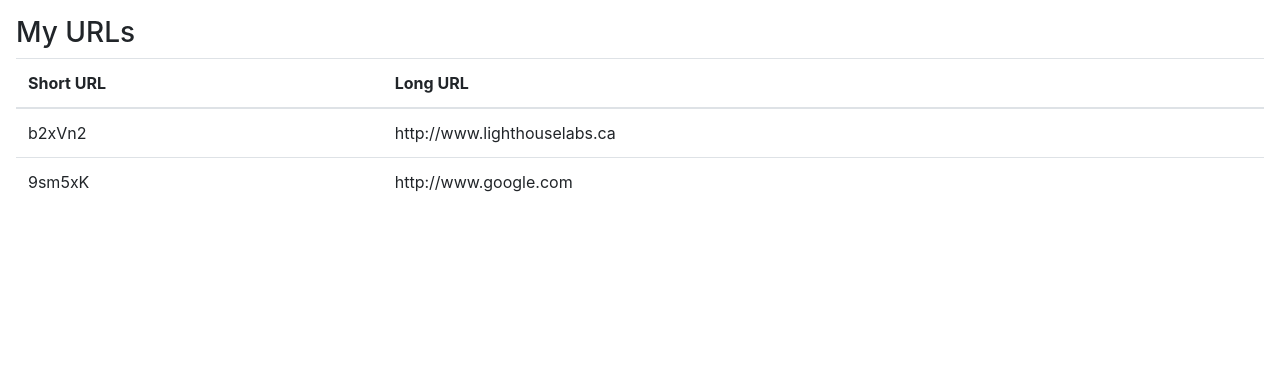
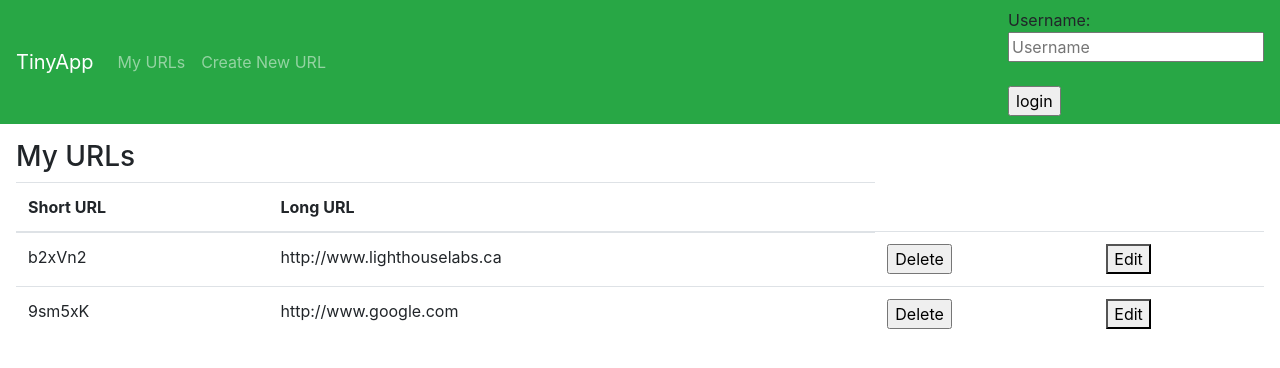
Before and after one commit to SM171906/tinyapp1, a Node server app: page /urls in a window 1280 px wide. Shown: the top 368 px of the page. Run offline with Node 20, Linux system fonts and the light colour scheme; some libraries are stand-ins or nearby versions.

Commit message:
updated the fi;le

```diff
--- a/views/urls_index.ejs
+++ b/views/urls_index.ejs
@@ -8,7 +8,12 @@
   <link rel="stylesheet" href="https://stackpath.bootstrapcdn.com/bootstrap/4.2.1/css/bootstrap.min.css" integrity="sha384-GJzZqFGwb1QTTN6wy59ffF1BuGJpLSa9DkKMp0DgiMDm4iYMj70gZWKYbI706tWS" crossorigin="anonymous">
   <title>TinyApp</title>
 </head>
+
 <body>
+  <header>
+    <%- include('partials/_header') %>
+  </header>
+
   <main style="margin: 1em;">
     <h3>My URLs</h3>
     <table class="table">
@@ -23,6 +28,8 @@
           <tr>
             <td><%= url %></td>
             <td><%= urls[url] %></td>
+            <td><form method="POST" action="/urls/<%= url %>/delete"><input type="submit" value="Delete"></form></td>
+            <td><form method="GET" action="/urls/<%= url %>"><button>Edit</button></form></td>
           </tr>
         <% } %>
       </tbody>
```
